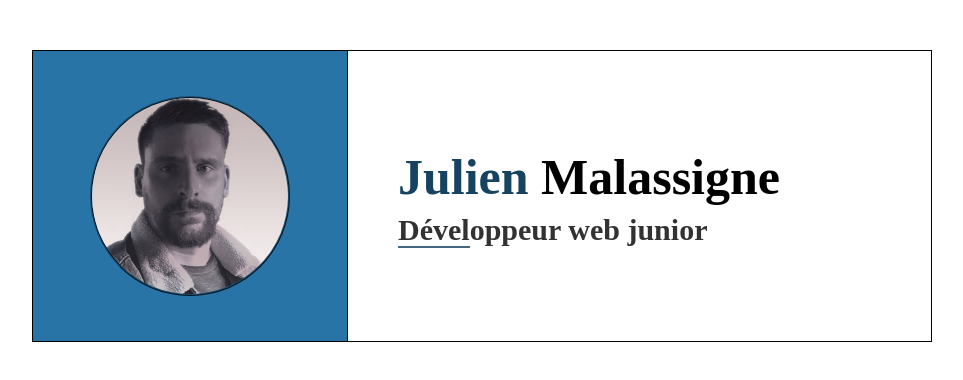
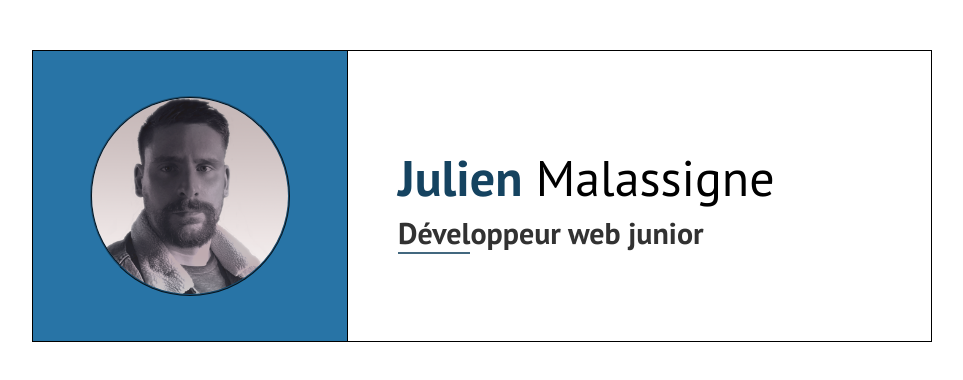
Before and after one commit to jmalassigne/CV-Malassigne-julien, a plain HTML site: page cv.html in a window 1280 px wide. Shown: the whole page, without its empty margins (158-1121 px from the left). Drawn offline with Linux system fonts and the light colour scheme.

Commit message:
integration de la police

```diff
--- a/cv.css
+++ b/cv.css
@@ -1,9 +1,12 @@
+/* Propriétés générale*/
+
 * {
 	box-sizing: border-box;
 }
  body {
  	margin: 0;
  	padding-top: 50px;
+    font-family: 'PT Sans', sans-serif;
  }
 
  .contain {
@@ -11,7 +14,12 @@
  	margin: auto;
  	border: 1px black solid;
  	display: flex;
+ 	flex-direction: column;
  }
+
+ /*fin des propriétés générales*/
+
+ /* Mise en page du HEADER*/
 
  .prez {
  	width: 100%;
@@ -42,10 +50,12 @@
  	line-height: 0.1;
  	text-transform: capitalize;
  	opacity: 1;
+ 	font-weight: normal;
  }
 
  .prenom {
  	color: #154360;
+ 	font-weight: bold;
  }
 
  .id h2 {
@@ -56,3 +66,5 @@
  .underline {
  	border-bottom: 2px rgba(21, 67, 96) solid;
  }
+
+ /* Fin de mise en page du HEADER*/
--- a/cv.html
+++ b/cv.html
@@ -4,6 +4,7 @@
 	<title>CV MALASSIGNE Julien</title>
 	<meta charset="utf-8">
 	<link rel="stylesheet" type="text/css" href="cv.css">
+	<link href="https://fonts.googleapis.com/css2?family=PT+Sans:wght@400;700&display=swap" rel="stylesheet">
 </head>
 <body>
 	<div class="contain">
```
